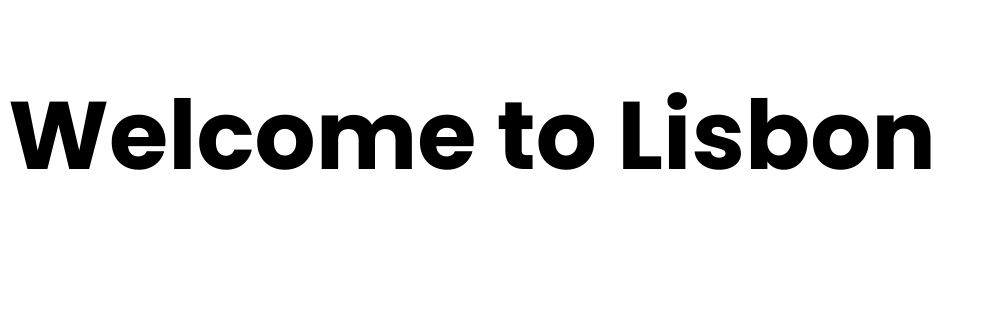
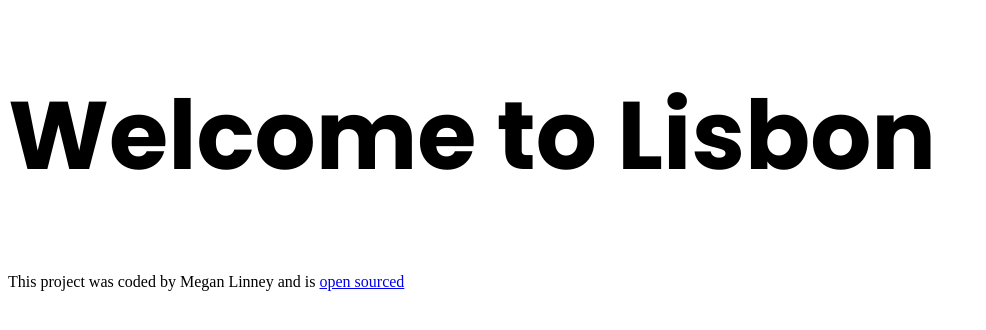
Before and after one commit to megonthemove/lisbon-travel-project, a plain HTML site: page project/index.html in a window 1280 px wide. Shown: the whole page, without its empty margins (0-986 px from the left). Drawn offline with Linux system fonts and the light colour scheme.

Commit message:
added a footer

```diff
--- a/project/index.html
+++ b/project/index.html
@@ -15,5 +15,14 @@
   </head>
   <body>
     <h1>Welcome to Lisbon</h1>
+    <footer>
+      This project was coded by Megan Linney and is
+      <a
+        href="https://github.com/megonthemove/lisbon-travel-project"
+        target="_blank"
+      >
+        open sourced</a
+      >
+    </footer>
   </body>
 </html>
```
